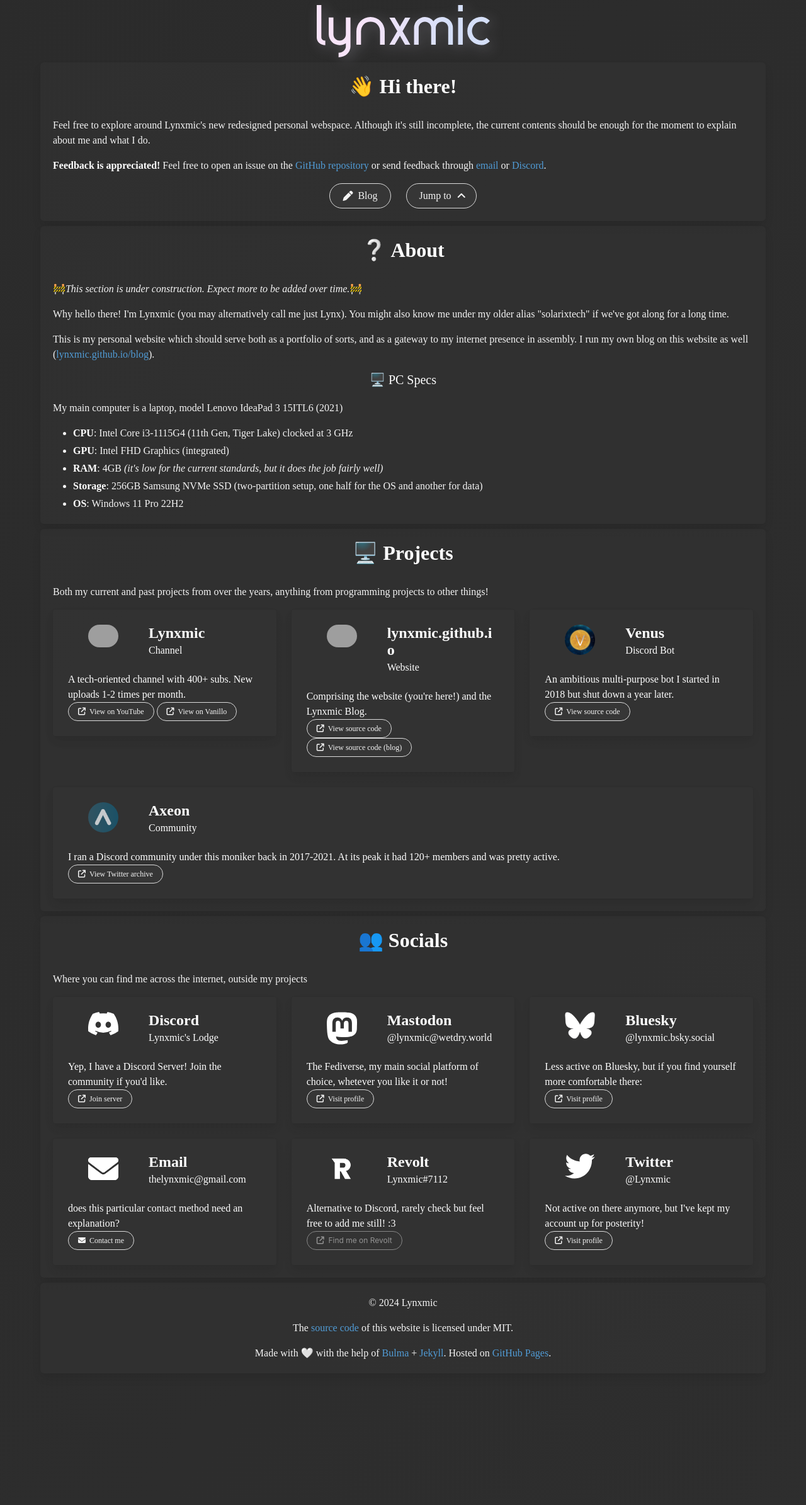
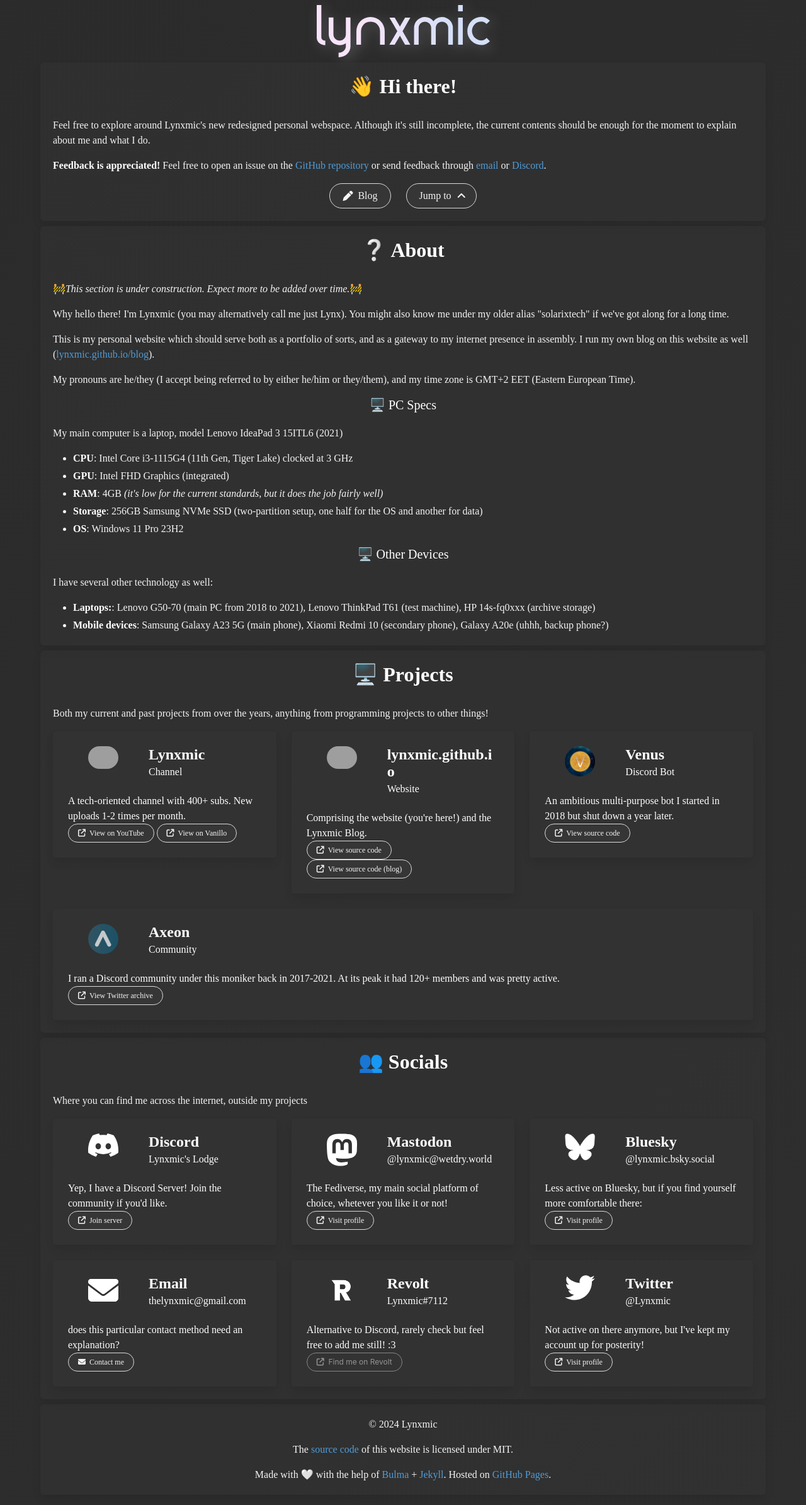
Before and after one commit to theclyron/lynxwebsite, a Jekyll site: the page built from index.html, in a window 1280 px wide. Shown: the top 2390 px of the page at 63% size. Built offline with Jekyll 4.4.1, drawn with Linux system fonts in a browser that asks for light colours; some web fonts are replaced; grey boxes are pictures that could not be loaded.

Commit message:
add pronouns, timezone & other tech

```diff
--- a/_includes/about.html
+++ b/_includes/about.html
@@ -4,6 +4,7 @@
     <p>🚧<i>This section is under construction. Expect more to be added over time.</i>🚧</p>
     <p>Why hello there! I'm Lynxmic (you may alternatively call me just Lynx). You might also know me under my older alias "solarixtech" if we've got along for a long time.</p>
     <p>This is my personal website which should serve both as a portfolio of sorts, and as a gateway to my internet presence in assembly. I run my own blog on this website as well (<a href="/blog">lynxmic.github.io/blog</a>).</p>
+    <p>My pronouns are he/they (I accept being referred to by either he/him or they/them), and my time zone is GMT+2 EET (Eastern European Time).</p>
     <p class="subtitle" style="text-align:center;">🖥️ PC Specs</p>
     <p>My main computer is a laptop, model Lenovo IdeaPad 3 15ITL6 (2021)</p>
     <ul>
@@ -20,8 +21,18 @@
         <strong>Storage</strong>: 256GB Samsung NVMe SSD (two-partition setup, one half for the OS and another for data)
        </li>
        <li>
-        <strong>OS</strong>: Windows 11 Pro 22H2
+        <strong>OS</strong>: Windows 11 Pro 23H2
        </li>
+    </ul>
+    <p class="subtitle" style="text-align:center;">🖥️ Other Devices</p>
+    <p>I have several other technology as well:</p>
+    <ul>
+      <li>
+        <strong>Laptops:</strong>: Lenovo G50-70 (main PC from 2018 to 2021), Lenovo ThinkPad T61 (test machine), HP 14s-fq0xxx (archive storage)
+      </li>
+      <li>
+        <strong>Mobile devices</strong>: Samsung Galaxy A23 5G (main phone), Xiaomi Redmi 10 (secondary phone), Galaxy A20e (uhhh, backup phone?)
+      </li>
     </ul>
     </div>
     </div>
```
